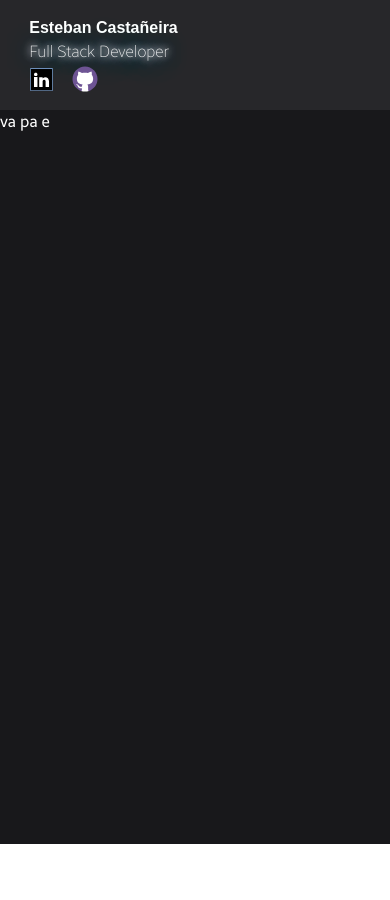
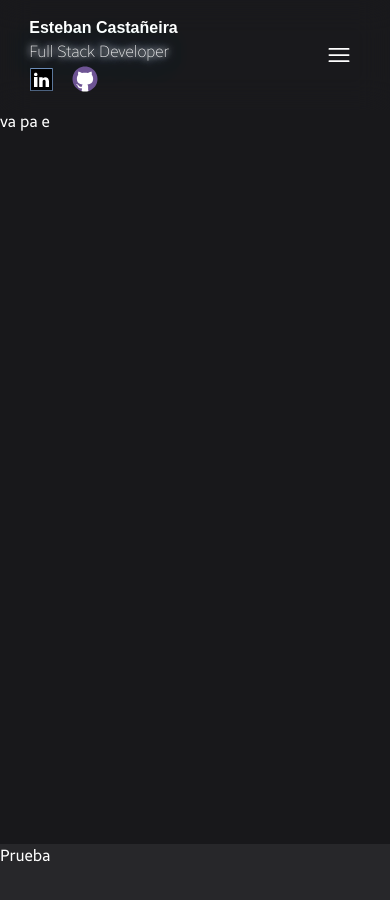
Before and after one commit to estebanCastaneira/myPortfolio, a React (Vite) app: page / in a window 390 px wide. Shown: the top 900 px of the page. Before the commit the page ends 844 px from the top, so only its background shows below. Built offline with nearby package versions, Linux system fonts and the light colour scheme; a web font is replaced by a local one.

Commit message:
Glassmorphic Navbar

```diff
--- a/src/App.jsx
+++ b/src/App.jsx
@@ -1,12 +1,17 @@
 import Header from "./components/Header"
 function App() {
   return (
-    <div className="bg-zinc-900 min-h-screen text-white">
-      <Header />
-      <div>
-        <h1 className="">va pa e</h1>
+    <>
+      <div className="bg-zinc-900 min-h-screen">
+        <Header />
+        <div>
+          <h1 className="">va pa e</h1>
+        </div>
       </div>
-    </div>
+      <div className=" h-96 bg-zinc-800 ">
+        <h2 className="">Prueba</h2>
+      </div>
+    </>
   )
 }
 
--- a/src/components/Header.jsx
+++ b/src/components/Header.jsx
@@ -3,8 +3,9 @@ import GithubIcon from "../assets/icons/GithubIcon"
 import neonText from "../functions/neonText"
 function Header() {
   return (
-    <header className="bg-zinc-800 py-4">
-      <div className="w-[85%] flex justify-between my-0 mx-auto">
+    <header className="bg-zinc-800 py-4 sticky top-0 backdrop-filter backdrop-blur-lg bg-opacity-10">
+      <nav>
+        <div className="w-[85%] my-0 mx-auto flex justify-between items-center sm:items-start ">
           <div className="flex flex-col items-start justify-center">
             <p className="font-bold">
               Esteban Castañeira{" "}
@@ -34,7 +35,7 @@ function Header() {
               </a>
             </div>
           </div>
-        <nav>
+          <div>
             <ul className="sm:flex hidden gap-9 ">
               <li>
                 <a href="#">About</a>
@@ -46,8 +47,34 @@ function Header() {
                 <a href="#">Contact</a>
               </li>
             </ul>
+          </div>
+          {/* Hamburger Icon */}
+          <button
+            className="block border-0 bg-transparent px-2 text-white hover:no-underline hover:shadow-none focus:no-underline focus:shadow-none focus:outline-none focus:ring-0 dark:text-neutral-200 sm:hidden"
+            type="button"
+            data-te-collapse-init
+            data-te-target="#navbarSupportedContent1"
+            aria-controls="navbarSupportedContent1"
+            aria-expanded="false"
+            aria-label="Toggle navigation"
+          >
+            <span className="[&>svg]:w-7">
+              <svg
+                xmlns="http://www.w3.org/2000/svg"
+                viewBox="0 0 24 24"
+                fill="currentColor"
+                className="h-7 w-7"
+              >
+                <path
+                  fill-rule="evenodd"
+                  d="M3 6.75A.75.75 0 013.75 6h16.5a.75.75 0 010 1.5H3.75A.75.75 0 013 6.75zM3 12a.75.75 0 01.75-.75h16.5a.75.75 0 010 1.5H3.75A.75.75 0 013 12zm0 5.25a.75.75 0 01.75-.75h16.5a.75.75 0 010 1.5H3.75a.75.75 0 01-.75-.75z"
+                  clip-rule="evenodd"
+                />
+              </svg>
+            </span>
+          </button>
+        </div>
       </nav>
-      </div>
     </header>
   )
 }
--- a/src/styles/index.css
+++ b/src/styles/index.css
@@ -14,4 +14,5 @@ input,
 label,
 legend {
   font-family: Breez Sans, sans-serif;
+  color: white;
 }
```
Also changed, not shown: public/icons8-github.svg (deleted), public/icons8-linkedin.svg (deleted). Lines whose indentation alone changed are shown as unchanged.
